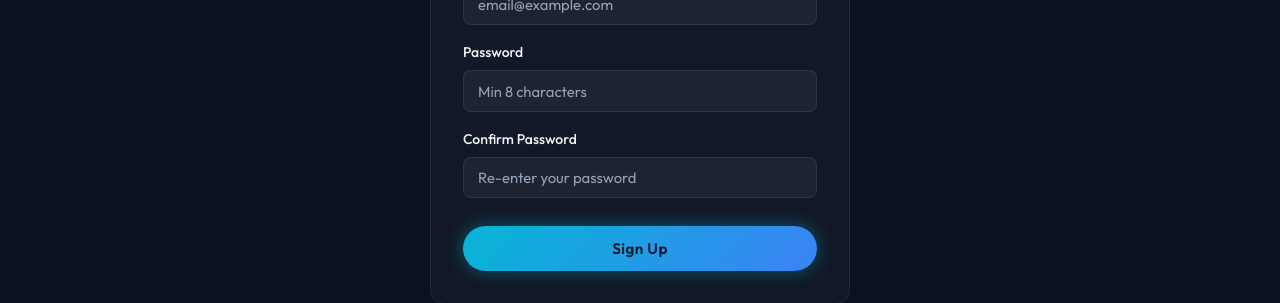
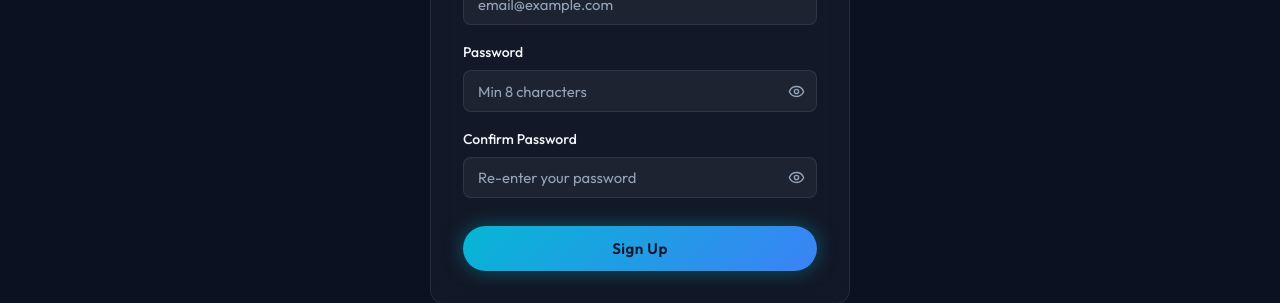
Before and after one commit to akindu02/Aquarium-Management-System, a React (Vite) app in the folder Frontend/: page /signup in a window 1280 px wide. Shown: the part 415-718 px from the top of the page. Built offline with nearby package versions, Linux system fonts and the light colour scheme.

Commit message:
show password feature

```diff
--- a/Frontend/src/pages/SignIn.jsx
+++ b/Frontend/src/pages/SignIn.jsx
@@ -1,4 +1,5 @@
 import React, { useState, useEffect } from 'react';
+import { Eye, EyeOff } from 'lucide-react';
 import { Link, useNavigate, useSearchParams, useLocation } from 'react-router-dom';
 import { saveAuthData, getDashboardRoute } from '../utils/auth';
 import { loginAPI, loginAdminAPI } from '../utils/api';
@@ -16,6 +17,7 @@ const SignIn = () => {
   });
   const [error, setError] = useState('');
   const [loading, setLoading] = useState(false);
+  const [showPassword, setShowPassword] = useState(false);
 
   const handleChange = (e) => {
     setFormData({
@@ -105,8 +107,9 @@ const SignIn = () => {
 
           <div className="form-group">
             <label htmlFor="password" className="form-label">Password</label>
+            <div className="password-wrap">
               <input
-              type="password"
+                type={showPassword ? 'text' : 'password'}
                 id="password"
                 name="password"
                 value={formData.password}
@@ -116,6 +119,15 @@ const SignIn = () => {
                 required
                 disabled={loading}
               />
+              <button
+                type="button"
+                className="eye-btn"
+                onClick={() => setShowPassword(v => !v)}
+                tabIndex={-1}
+              >
+                {showPassword ? <EyeOff size={17} /> : <Eye size={17} />}
+              </button>
+            </div>
           </div>
 
           <div className="form-options">
@@ -241,6 +253,31 @@ const SignIn = () => {
           color: var(--text-muted);
         }
 
+        .password-wrap {
+          position: relative;
+          display: flex;
+          align-items: center;
+        }
+
+        .password-wrap .form-input {
+          padding-right: 2.5rem;
+        }
+
+        .eye-btn {
+          position: absolute;
+          right: 0.75rem;
+          background: transparent;
+          border: none;
+          cursor: pointer;
+          color: var(--text-muted);
+          display: flex;
+          align-items: center;
+          padding: 0;
+          transition: color 0.2s;
+        }
+
+        .eye-btn:hover { color: var(--color-primary); }
+
         .form-options {
           display: flex;
           justify-content: space-between;
--- a/Frontend/src/pages/SignUp.jsx
+++ b/Frontend/src/pages/SignUp.jsx
@@ -1,4 +1,5 @@
 import React, { useState } from 'react';
+import { Eye, EyeOff } from 'lucide-react';
 import { Link, useNavigate } from 'react-router-dom';
 import { registerAPI } from '../utils/api';
 import { saveAuthData, getDashboardRoute } from '../utils/auth';
@@ -18,6 +19,8 @@ const SignUp = () => {
 
   const [error, setError] = useState('');
   const [loading, setLoading] = useState(false);
+  const [showPassword, setShowPassword] = useState(false);
+  const [showConfirmPassword, setShowConfirmPassword] = useState(false);
 
   const handleChange = (e) => {
     setFormData({
@@ -131,8 +134,9 @@ const SignUp = () => {
 
           <div className="form-group">
             <label htmlFor="password" className="form-label">Password </label>
+            <div className="password-wrap">
               <input
-              type="password"
+                type={showPassword ? 'text' : 'password'}
                 id="password"
                 name="password"
                 value={formData.password}
@@ -143,12 +147,22 @@ const SignUp = () => {
                 minLength={8}
                 disabled={loading}
               />
+              <button
+                type="button"
+                className="eye-btn"
+                onClick={() => setShowPassword(v => !v)}
+                tabIndex={-1}
+              >
+                {showPassword ? <EyeOff size={17} /> : <Eye size={17} />}
+              </button>
+            </div>
           </div>
 
           <div className="form-group">
             <label htmlFor="confirmPassword" className="form-label">Confirm Password </label>
+            <div className="password-wrap">
               <input
-              type="password"
+                type={showConfirmPassword ? 'text' : 'password'}
                 id="confirmPassword"
                 name="confirmPassword"
                 value={formData.confirmPassword}
@@ -158,6 +172,15 @@ const SignUp = () => {
                 required
                 disabled={loading}
               />
+              <button
+                type="button"
+                className="eye-btn"
+                onClick={() => setShowConfirmPassword(v => !v)}
+                tabIndex={-1}
+              >
+                {showConfirmPassword ? <EyeOff size={17} /> : <Eye size={17} />}
+              </button>
+            </div>
           </div>
 
           <button type="submit" className="btn btn-primary signup-btn" disabled={loading}>
@@ -283,6 +306,31 @@ const SignUp = () => {
           color: var(--text-muted);
         }
 
+        .password-wrap {
+          position: relative;
+          display: flex;
+          align-items: center;
+        }
+
+        .password-wrap .form-input {
+          padding-right: 2.5rem;
+        }
+
+        .eye-btn {
+          position: absolute;
+          right: 0.75rem;
+          background: transparent;
+          border: none;
+          cursor: pointer;
+          color: var(--text-muted);
+          display: flex;
+          align-items: center;
+          padding: 0;
+          transition: color 0.2s;
+        }
+
+        .eye-btn:hover { color: var(--color-primary); }
+
         .form-select {
           cursor: pointer;
           appearance: none;
```
Lines whose indentation alone changed are shown as unchanged.
